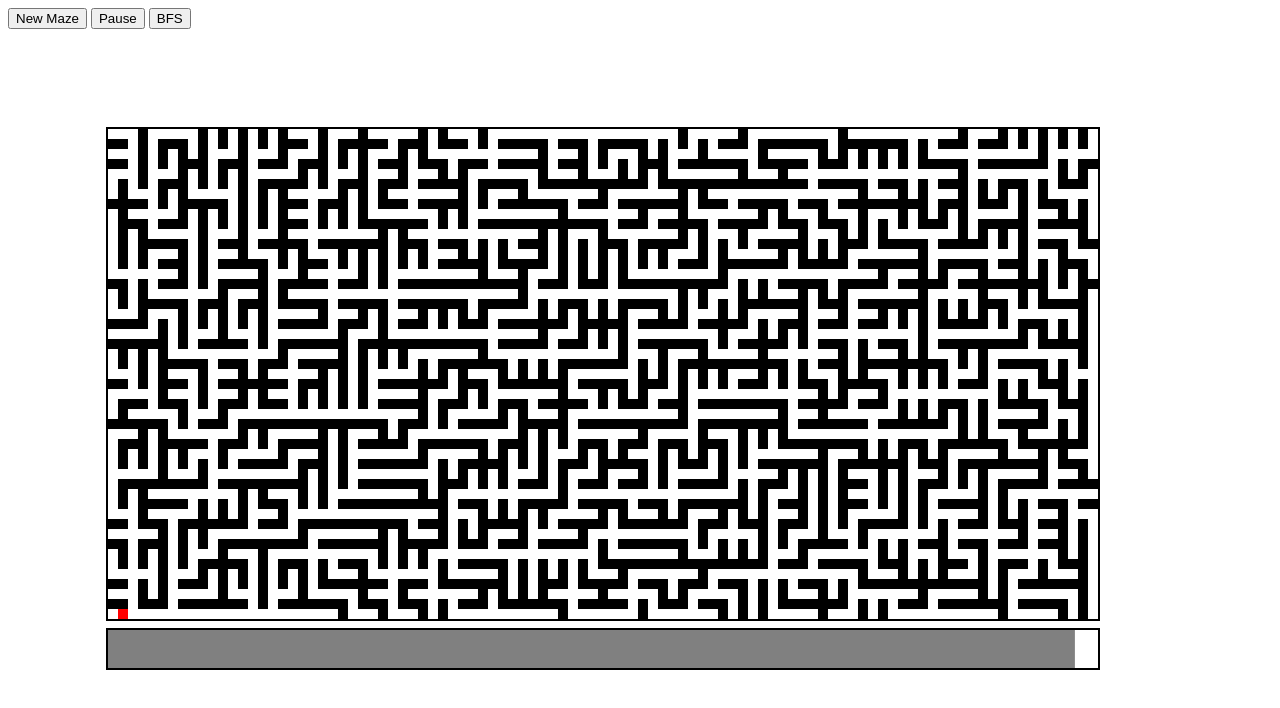
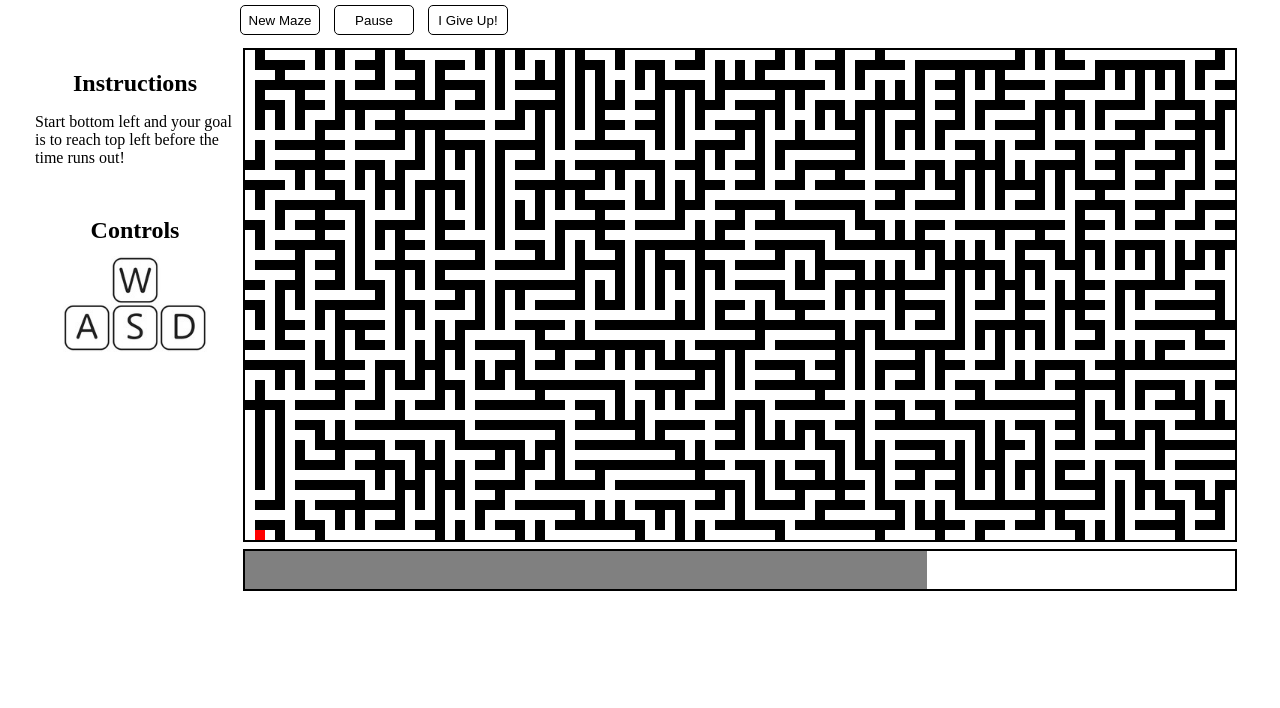
Before and after one commit to OnlyChobo/Amaze, a website built with webpack: page index.html in a window 1280 px wide. Both pictures are taken after a click on the button "New Maze". Built offline with nearby package versions, Linux system fonts and the light colour scheme; animation ran at ten frames a second; what keymaster would draw is missing.

Commit message:
Add in game instructions

```diff
--- a/index.html
+++ b/index.html
@@ -1,9 +1,22 @@
 <html>
-  <body>
-  <button id='newMaze'>New Maze</button>
-  <button id='pause'>Pause</button>
-  <button id='bfs'>BFS</button>
-  <canvas width="1100" height="1000" id="canvas"></canvas>
-  <script src="app/assets/javascripts/bundle.js"></script>
+  <body class='container'>
+    <div class='main'>
+      <div class='instructions'>
+        <h2>Instructions</h2>
+        <p>Start bottom left and your goal is to reach top left before the time runs out!</p>
+        <h2>Controls</h2>
+        <img src='./wasd.jpg' width="180px" />
+      </div>
+      <div>
+          <div class='nav'>
+              <button id='newMaze'>New Maze</button>
+              <button id='pause'>Pause</button>
+              <button id='bfs'>I Give Up!</button>
+            </div>
+        <canvas width="1010" height="560" id="canvas"></canvas>
+      </div>
+    </div>
+    <script src="app/assets/javascripts/bundle.js"></script>
+    <link rel="stylesheet" href="stylesheets/application.css">
   </body>
 </html>
--- a/src/bfs.js
+++ b/src/bfs.js
@@ -17,6 +17,8 @@ class BFS {
       const newFrontier = [];
       if (this.frontier.length === 0 || this.matrix[0][this.w-1] !== 'P') {
         this.createPath();
+        document.getElementById("newMaze").disabled = false;
+        document.getElementById("pause").disabled = false;
         return;
       }
 
@@ -34,7 +36,7 @@ class BFS {
       this.frontier = newFrontier;
       this.lastFrame = currentFrame;
     }
-
+    console.log('test');
     this.renderer.draw(this.step-1);
     let nextFlood = this.flood.bind(this);
     requestAnimationFrame(nextFlood);
--- a/src/index.js
+++ b/src/index.js
@@ -3,21 +3,22 @@ import Maze from './maze';
 import BFS from './bfs';
 import Renderer from './renderer';
 import Timer from './timer';
+import Status from './status';
 
 const [w, h] = [99, 49];
 let startPoint = [h-1, 0];
 let endPoint = [0, w-1];
 let currPos = [h-1, 0];
 let maze = new Maze(h, w);
-let timer = new Timer(120000);
-let renderer = new Renderer(maze.matrix, currPos, timer);
+let status = new Status();
+let timer = new Timer(9000);
+let renderer = new Renderer(maze.matrix, currPos, timer, status);
 let bfs = new BFS(maze.matrix, [startPoint]);
 let gameOver = false;
 
+renderer.draw();
+// timer.start();
 
-maze.generateMaze();
-renderer.draw();
-timer.start();
 
 function frame() {
   let currentFrame = new Date();
@@ -36,15 +37,19 @@ function frame() {
     }
     lastFrame = currentFrame;
   }
-  renderer.draw();
 
   if (currPos[0] === endPoint[0] && currPos[1] === endPoint[1]) {
     console.log('win');
+    status.setStatus('over');
     gameOver = true;
   } else if (timer.time === 0) {
     console.log('game over');
+    status.setStatus('over');
     gameOver = true;
   };
+
+  renderer.draw();
+
   if (gameOver) {
     return;
   }
@@ -55,9 +60,13 @@ let lastFrame = new Date();
 requestAnimationFrame(frame);
 
 
+
 let el1 = document.getElementById("newMaze");
 let el2 = document.getElementById("pause");
 let el3 = document.getElementById("bfs");
+
+el2.disabled = true;
+el3.disabled = true;
 if (el1.addEventListener)
   el1.addEventListener("click", reset, false);
 if (el2.addEventListener)
@@ -67,16 +76,32 @@ if (el3.addEventListener)
 
 
 function reset() {
+  gameOver = false;
   maze.generateMaze();
+  bfs = new BFS(maze.matrix, [startPoint]);
   timer.restart();
+  timer.start();
+  status.setStatus('play');
+  el2.disabled = false;
+  el3.disabled = false;
+  requestAnimationFrame(frame);
 }
 
 function pauseResume() {
-  if (timer.status()) timer.stop();
-  else timer.start();
+  if (status.getStatus() != 'pause') {
+    timer.stop();
+    status.setStatus('pause');
+  } else {
+    timer.start();
+    status.setStatus('play');
+  }
 }
 
 function startBFS() {
+  el1.disabled = true;
+  el2.disabled = true;
+  el3.disabled = true;
   bfs.flood();
   timer.stop();
+  status.setStatus('play');
 }
--- a/src/renderer.js
+++ b/src/renderer.js
@@ -1,12 +1,13 @@
 import Timer from './timer';
 
 class Renderer {
-  constructor (matrix, pos, timer) {
+  constructor (matrix, pos, timer, status) {
     this.matrix = matrix;
     this.h = matrix.length;
     this.w = matrix[0].length;
     this.pos = pos;
     this.timer = timer;
+    this.status = status;
   }
 
   draw(num) {
@@ -16,7 +17,7 @@ class Renderer {
     if (this.timer) timeLeft = this.timer.time / this.timer.startTime;
 
     ctx.beginPath();
-    ctx.rect(100, 100, 990, 490);
+    ctx.rect(10, 10, 990, 490);
     ctx.strokeStyle = 'black';
     ctx.lineWidth = 4;
     ctx.stroke();
@@ -24,7 +25,7 @@ class Renderer {
     this.drawComponents(ctx, num);
 
     ctx.beginPath();
-    ctx.rect(99, 600, 992, 40);
+    ctx.rect(9, 510, 992, 40);
     ctx.fillStyle ='white';
     ctx.fill();
     ctx.strokeStyle = 'black';
@@ -33,7 +34,7 @@ class Renderer {
     ctx.closePath();
 
     ctx.beginPath();
-    ctx.rect(100, 601, 990 * timeLeft, 38);;
+    ctx.rect(10, 511, 990 * timeLeft, 38);;
     ctx.fillStyle = 'gray';
     ctx.fill();
     ctx.closePath();
@@ -42,15 +43,18 @@ class Renderer {
   drawRect(ctx, x, y, color) {
     ctx.beginPath();
     ctx.fillStyle = color;
-    ctx.rect(100+x*10, 100+y*10, 10, 10);
+    ctx.rect(10+x*10, 10+y*10, 10, 10);
     ctx.fill();
     ctx.filter = "filter";
     ctx.closePath();
   }
 
   drawComponents(ctx, num) {
-    ctx.clearRect(100, 100, 990, 490);
-    if (this.timer && !this.timer.status()) this.printMessages(ctx, 'PAUSED');
+    ctx.clearRect(10, 10, 990, 490);
+    if (!this.status) this.drawMaze(ctx, num);
+    else if (this.status.getStatus() == 'pause') this.printMessages(ctx, 'PAUSED');
+    else if (this.status.getStatus() == 'new') this.printMessages(ctx, 'NEW');
+    else if (this.status.getStatus() == 'over') this.printMessages(ctx, 'PLAY AGAIN?');
     else this.drawMaze(ctx, num);
 
   }
@@ -75,7 +79,7 @@ class Renderer {
     ctx.textBaseline = 'middle';
     ctx.textAlign = "center";
     ctx.font = 'bold 24px Roboto';
-    ctx.fillText(message, 595, 345);
+    ctx.fillText(message, 505, 255);
   }
 
 }
--- /dev/null
+++ b/src/status.js
@@ -0,0 +1,15 @@
+class Status {
+  constructor() {
+    this.s = 'new';
+  }
+
+  setStatus(status) {
+    this.s = status;
+  }
+
+  getStatus() {
+    return this.s;
+  }
+}
+
+export default Status;
--- a/src/timer.js
+++ b/src/timer.js
@@ -3,22 +3,25 @@ class Timer {
     this.startTime = time;
     this.time = time;
     this.timer = null;
+    this.clearTime = null;
   }
 
   start() {
     this.timer = setInterval(() => {
       this.time -= 100;
     }, 100);
-    setTimeout(() => {clearInterval(this.timer)}, this.time);
+    this.clearTime = setTimeout(() => {clearInterval(this.timer)}, this.time);
   }
 
   restart() {
+    this.stop();
     this.time = this.startTime;
   }
 
   stop() {
     if (this.timer) {
       clearInterval(this.timer);
+      clearTimeout(this.clearTime);
       this.timer = null;
     }
   }
--- /dev/null
+++ b/stylesheets/application.css
@@ -0,0 +1,45 @@
+html, body {
+  margin: 0;
+  padding: 0;
+}
+
+.container {
+  height: 100%;
+  display: flex;
+  flex-direction: column;
+}
+
+.main {
+  display: flex;
+  justify-content: center;
+}
+
+.instructions {
+  margin-top: 50px;
+  width: 200px;
+}
+
+.instructions > h2 {
+  text-align: center;
+  margin-bottom: 0px;
+}
+
+.instructions > img {
+  display: block;
+  margin-left: auto;
+  margin-right: auto;
+}
+
+.instructions > p {
+  margin-bottom: 50px;
+}
+
+
+button {
+  border-radius: 5px;
+  border: 1px solid black;
+  margin: 5px;
+  background-color: white;
+  height: 30px;
+  width: 80px;
+}
```
Also changed, not shown: app/assets/javascripts/bundle.js (+88 -17 lines), 240_F_116020733_QScysp59wTmsujehJjY0NwHAVxX9qWI7.jpg (added), src/application.css (added), wasd.jpg (added), 1 other file.
